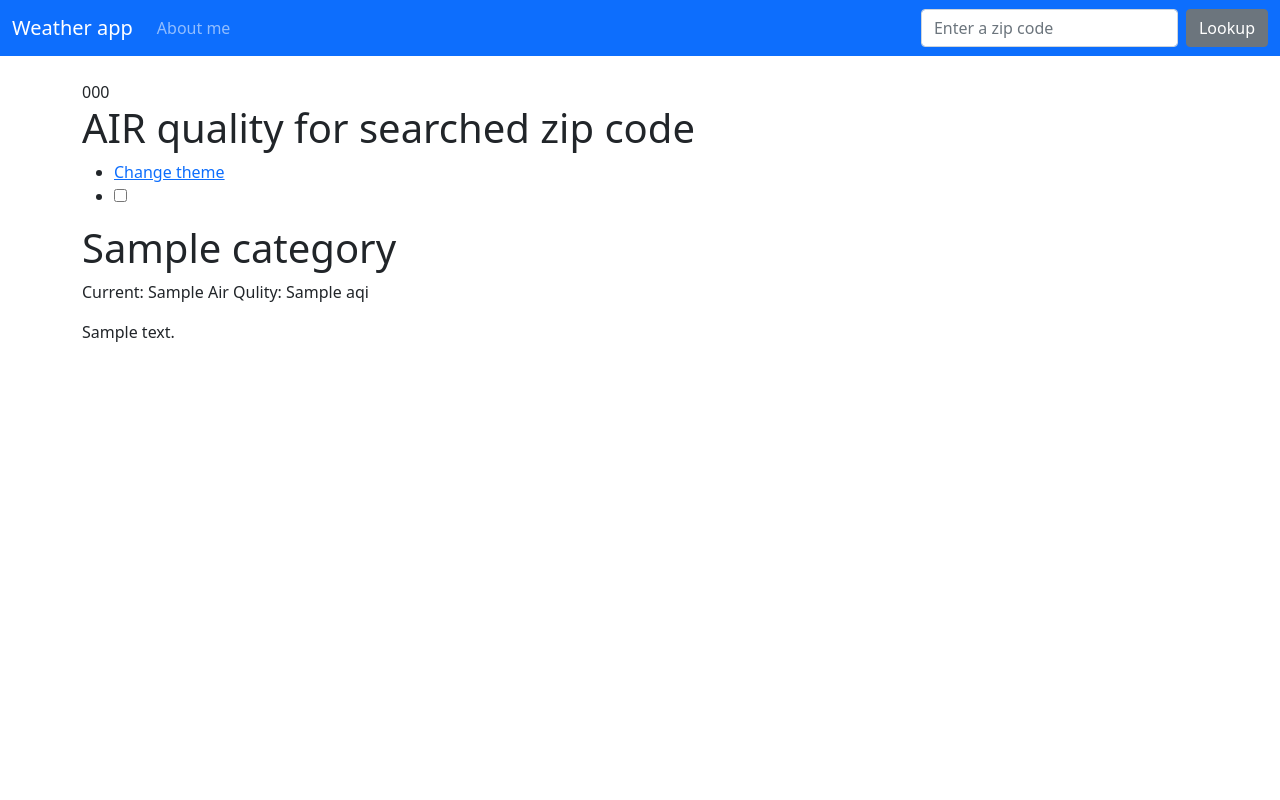
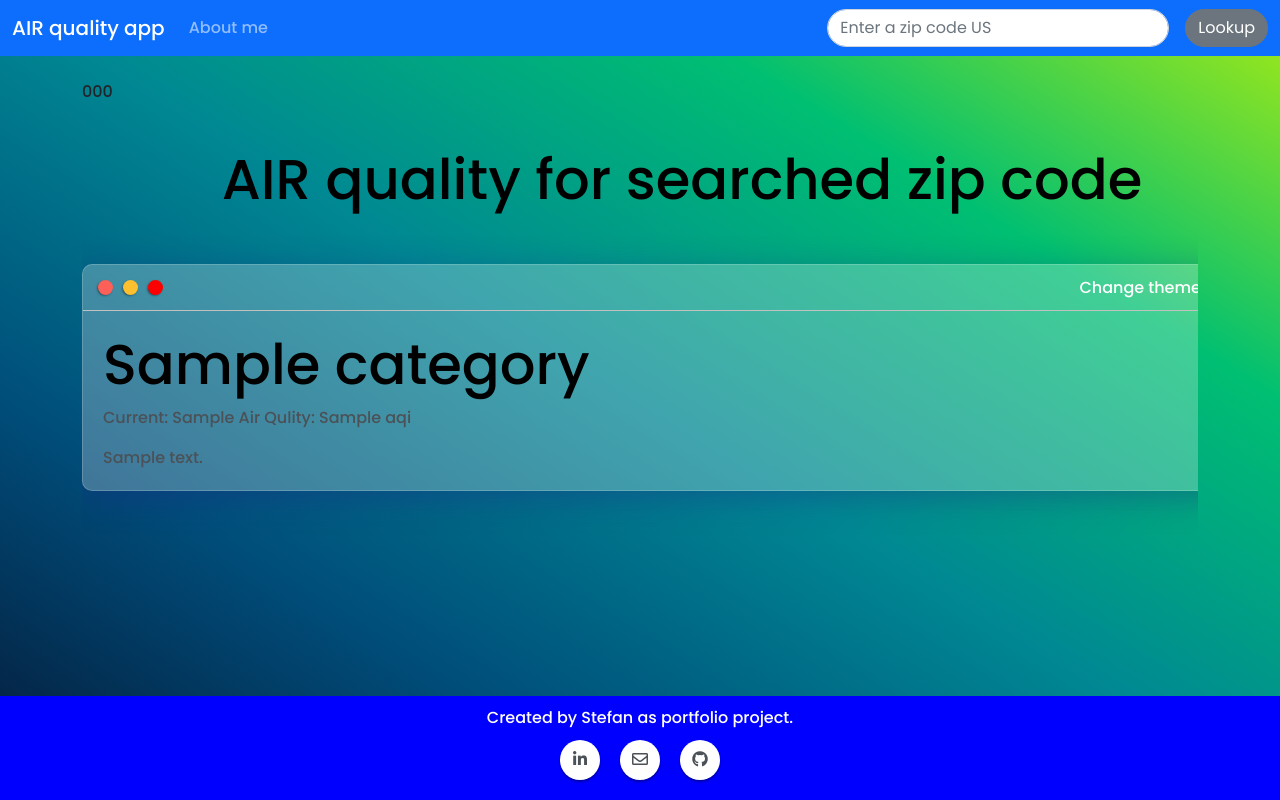
Before and after one commit to todor2kc/djangoweather, a Django app: template lookup/templates/home.html in a window 1280 px wide. Run offline with Django 3.2, Linux system fonts and the light colour scheme; the template is opened without the code that fills it: most values are stand-ins (such as "Sample title", 1, 10 or a date in 2020); some libraries are stand-ins or nearby versions.

Commit message:
WA-2 - Finalization of styles

```diff
--- a/lookup/templates/base.html
+++ b/lookup/templates/base.html
@@ -10,8 +10,10 @@
     <!-- Bootstrap CSS -->
     <link href="https://cdn.jsdelivr.net/npm/bootstrap@5.0.0-beta1/dist/css/bootstrap.min.css" rel="stylesheet" integrity="sha384-giJF6kkoqNQ00vy+HMDP7azOuL0xtbfIcaT9wjKHr8RbDVddVHyTfAAsrekwKmP1" crossorigin="anonymous">
     <link rel="stylesheet" type="text/css" href="{% static '/css/main.css' %}">
+    <link rel="stylesheet" href="https://use.fontawesome.com/releases/v5.8.1/css/all.css" integrity="sha384-50oBUHEmvpQ+1lW4y57PTFmhCaXp0ML5d60M1M7uH2+nqUivzIebhndOJK28anvf" crossorigin="anonymous" />
 
-    <title>AIR quality USA</title>
+
+    <title>AIR quality in USA</title>
 
 
   </head>
@@ -19,7 +21,7 @@
 
     <nav class="navbar navbar-expand-lg navbar-dark bg-primary" style=" background-color: rgb(0, 0, 255)">
         <div class="container-fluid">
-          <a class="navbar-brand" href="{%url 'home'%}">Weather app</a>
+          <a class="navbar-brand" href="{%url 'home'%}">AIR quality app</a>
           <button class="navbar-toggler" type="button" data-bs-toggle="collapse" data-bs-target="#navbarSupportedContent" aria-controls="navbarSupportedContent" aria-expanded="false" aria-label="Toggle navigation">
             <span class="navbar-toggler-icon"></span>
           </button>
@@ -31,7 +33,7 @@
             </ul>
             <form action="{%url 'home' %}" class="d-flex" method="POST">
               {% csrf_token %}
-              <input class="form-control me-2" type="search" placeholder="Enter a zip code" aria-label="Search" name="zipcode">
+              <input class="form-control me-3" type="search" placeholder="Enter a zip code US" aria-label="Search" name="zipcode">
               <button class="btn btn-secondary" type="submit">Lookup</button>
             </form>
           </div>
@@ -59,6 +61,27 @@
     <script src="https://cdn.jsdelivr.net/npm/bootstrap@5.0.0-beta1/dist/js/bootstrap.min.js" integrity="sha384-pQQkAEnwaBkjpqZ8RU1fF1AKtTcHJwFl3pblpTlHXybJjHpMYo79HY3hIi4NKxyj" crossorigin="anonymous"></script>
     -->
   </body>
+  <footer id="contact">
+    <div class="footer-1">Created by Stefan as portfolio project.</div>
+    <ul>
+      <div id="icon-container">
+        <a href="#">
+          <div id="icon">
+            <li><i class="fab fa-linkedin-in"></i></li>
+          </div>
+        </a>
+        <a href="#">
+          <div id="icon">
+            <li><i class="far fa-envelope"></i></li>
+          </div>
+        </a>
+        <a href="#">
+          <div id="icon">
+            <li><i class="fab fa-github"></i></li>
+          </div>
+      </div></a>
+    </ul>
+  </footer>
 </html>
 
 
--- a/lookup/templates/home.html
+++ b/lookup/templates/home.html
@@ -29,7 +29,7 @@
                         <li><a href="#">Change theme</a></li>
                         <li>
                             <label class="switch">
-                              <i class="fas fa-adjust"></i>
+                              <i class=""></i>
                               <div>
                                 <input class="theme" id="chk" type="checkbox" />
                                 <span class="slider round"></span>
--- /dev/null
+++ b/static/css/main.css
@@ -0,0 +1,390 @@
+@import url("https://fonts.googleapis.com/css2?family=Poppins:wght@400;700&display=swap");
+@import url("https://fonts.googleapis.com/css2?family=Poppins:ital,wght@0,100;0,200;0,300;0,400;0,500;0,600;0,700;0,800;1,200;1,300;1,400;1,500;1,600;1,700&display=swap");
+
+html, body {
+    padding: 0;
+    margin: 0;
+    font-family: "Poppins", serif;
+    font-weight: 500;
+}
+
+body * {
+    transition: 0.3s;
+}
+
+h1 {
+    color: var(--mainText);
+    font-family: "Poppins", serif;
+    font-weight: 500;
+}
+
+h2, h3, h4, h5, h6 strong {
+    font-family: "Poppins", serif;
+    font-weight: 500;
+}
+
+p, li, span, label, input, textarea {
+    color: var(--secondaryText);
+    font-family: "Poppins", serif;
+}
+
+a {
+    text-decoration: none;
+    color: white;
+}
+
+a:hover {
+    color: white;
+}
+
+ul {
+    list-style: none;
+}
+
+h1 {font-size: 56px;}
+h2 {font-size: 36px;}
+h3 {font-size: 28px;}
+h4 {font-size: 24px;}
+h5 {font-size: 20px;}
+h6 {font-size: 16px;}
+
+.good {background-color: #0c0 ;}
+.moderate {background-color:#ffff00 ;}
+.usg {background-color: #ff9900;}
+.unhealthy {background-color: #ff0000;}
+.veryunhealthy {background-color: #990066;}
+.hazardous {background-color: #660000;}
+
+
+:root {
+    --mainColor:#eaeaea;
+    /* --secondaryColor:#fff; */
+
+    --borderColor:#c1c1c1;
+
+    --mainText:black;
+    --secondaryText:#4b5156;
+
+    --themeDotBorder:#24292e;
+
+    --previewBg:rgb( 251, 249, 243, 0.8);
+    --previewShadow:#c1c1c1;
+
+    --btnColor: black;
+
+    /*  */
+    --sage: #D2CCA1;
+    --paleSpringBud: #DEDABA;
+    --goldCrayola: #E5C687;
+    --richBlackForeground: #0F1A20;
+    --white: #f8f8f8;
+    --black: #222;
+    --msuGreen: #2D4739;
+    --gray: #eee;
+}
+
+.light-theme {
+    background-image: linear-gradient(to right top, #051937, #004d7a, #008793, #00bf72, #a8eb12);
+    height: 100vh;
+}
+
+.dark-theme {
+    background-image: linear-gradient(to top, #09203f 0%, #537895 100%);
+    height: 100vh;
+}
+
+.switch {
+    width: 55px;
+    display: flex;
+    align-items: center;
+    justify-content: space-between;
+  }
+
+  .switch div {
+    position: relative;
+    display: block;
+    background: #eee;
+    width: 30px;
+    border-radius: 50px;
+    padding: 0 5px;
+    box-sizing: border-box;
+    cursor: pointer;
+  }
+
+  .fa-adjust {
+    transform: rotate(180deg);
+  }
+
+  .switch input {
+    display: none;
+  }
+
+  .slider {
+    background-color: #999;
+    transition: 0.4s;
+    border-radius: 34px;
+    height: 12px;
+    width: 12px;
+    display: inline-block;
+    position: relative;
+  }
+
+  input:checked + .slider {
+    transform: translateX(8px);
+  }
+
+  /*  */
+
+.s1 {
+    /* background-color: var(--mainColor); */
+    /* background-image: linear-gradient(to right top, #051937, #004d7a, #008793, #00bf72, #a8eb12); */
+    /* background-color: var(--navBg); */
+    /* background-image: var(--background-image-main); */
+    border-color: 1px solid var(--borderColor);
+    overflow: auto;
+    /* height: 80vh; */
+    scroll-snap-align: start;
+}
+
+
+.main-container {
+    width: 1200px;
+    margin: 0 auto;
+}
+
+.greeting-wrapper {
+    display: grid;
+    justify-content: center;
+    align-content: center;
+    min-height: 10em;
+}
+
+.intro-wrapper {
+    background-color: var(--secondaryColor);
+    border: 1px solid var(--borderColor);
+    border-radius: 5px 5px 0 0;
+    margin-bottom: 50px;
+    background: rgba( 255, 255, 255, 0.25 );
+    box-shadow: 0 8px 32px 0 rgba( 31, 38, 135, 0.37 );
+    /* backdrop-filter: blur( 4px ); */
+    -webkit-backdrop-filter: blur( 4px );
+    border-radius: 10px;
+    border: 1px solid rgba( 255, 255, 255, 0.18 );
+    /* display: grid;
+    grid-template-columns: 1fr 1fr;
+    grid-template-rows: 3em 30em;
+    grid-template-areas:
+        'nav-wrapper nav-wrapper'
+        'left-column right-column'
+    ; */
+}
+.btn {
+    border-radius: 5rem;
+}
+
+.form-control {
+    border-radius: 5rem;
+}
+.nav-wrapper {
+    grid-area: nav-wrapper;
+    border-bottom: 1px solid var(--borderColor);
+    display: flex;
+    justify-content: space-between;
+    align-items: center;
+    /* background-color: var(--mainColor); */
+
+
+    border-radius: 5px 5px 0 0;
+    /* padding: 50px 0 50px 0; */
+}
+
+#navigation {
+    display: flex;
+    margin: 0;
+    padding: 10px;
+}
+
+#navigation li{
+    display: inline-block;
+    margin-right: 5px;
+    margin-left: 5px;
+}
+
+.dots-wrapper {
+    display: flex;
+    padding: 10px;
+}
+
+#dot-1 {
+    background-color: #fc6058;
+}
+
+#dot-2 {
+    background-color: #fec02f;
+}
+
+#dot-3 {
+    background-color: red;
+    border: 2px solid red;
+}
+
+.browser-dot {
+    background-color: black;
+	height: 15px;
+	width: 15px;
+	border-radius: 50%;
+	margin: 5px;
+	-webkit-box-shadow: -1px 1px 3px -1px rgba(0,0,0,0.75);
+	-moz-box-shadow: -1px 1px 3px -1px rgba(0,0,0,0.75);
+	box-shadow: -1px 1px 3px -1px rgba(0,0,0,0.75);
+}
+
+
+@media screen and (max-width: 1200px) {
+    .main-container {
+        width: 95%;
+    }
+}
+@media screen and (max-width: 800px) {
+    .intro-wrapper {
+        grid-template-columns: 1fr;
+        grid-template-areas:
+            'nav-wrapper'
+            'right-column'
+            'left-column'
+        ;
+    }
+    .left-column {
+        padding-bottom: 0;
+    }
+    .right-column {
+        justify-content: center;
+    }
+}
+
+@media screen and (max-width: 768px) {
+    .left-column {
+        padding-top: 50px;
+        padding-bottom: 0;
+    }
+}
+
+.container-state {
+    text-align: left;
+    padding: 20px;
+}
+
+
+@media (max-width:480px)  {
+
+}
+
+@media only screen and (max-width : 480px) {
+    h1 {
+        font-size: 28px;
+    }
+}
+
+.navbar-dark .navbar-toggler {
+    border-color: transparent;
+}
+
+.footer {
+    position: absolute;
+    right: 0;
+    bottom: 0;
+    left: 0;
+    padding: 10px;
+    background-color: #efefef;
+    text-align: center;
+  }
+
+/* */
+
+#contact ul {
+    margin: 0;
+    padding: 0;
+  }
+
+  #contact ul li {
+    list-style: none;
+  }
+
+  #contact a {
+    color: rgb(0, 0, 255);
+    margin: 10px;
+  }
+
+  #contact {
+    color: #fff;
+    display: flex;
+    flex-direction: column;
+    justify-content: center;
+    align-items: center;
+    /* height: 6rem; */
+    background-color: rgb(0, 0, 255);
+    position: absolute;
+    right: 0;
+    bottom: 0;
+    left: 0;
+    padding: 10px;
+  }
+
+  #contact #icon {
+    background-color: #fff;
+    border-radius: 50%;
+    width: 40px;
+    height: 40px;
+    display: flex;
+    justify-content: center;
+    align-items: center;
+    transition: transform 1s, box-shadow 0.5s;
+    box-shadow: 0 2px 3px rgb(0 0 0 / 12%), 0 2px 2px rgb(0 0 0 / 24%);
+  }
+
+  #contact #icon-container {
+    display: flex;
+    justify-content: center;
+  }
+
+  #contact  #icon:hover {
+    transform: translateY(-3px);
+    box-shadow: 0 3px 5px 5px rgb(0 0 0 / 12%), 0 3px 5px rgb(0 0 0 / 24%);
+  }
+
+#contact p {
+    font-size: 14px;
+  }
+
+@media screen and (max-width: 426px) {
+   #icon {
+     width: 30px;
+     height: 30px;
+    }
+
+    #contact ul li {
+      font-size: 12px;
+    }
+
+    #contact p {
+      font-size: 15px;
+    }
+}
+
+@media screen and (min-width: 2560px) {
+   #icon {
+     width: 50px;
+     height: 50px;
+    }
+
+    #contact ul li {
+      font-size: 20px;
+    }
+
+    #contact p {
+      font-size: 16px;
+    }
+}
+
+
+/*  */
```
Also changed, not shown: lookup/views.py (+13 -12 lines).
